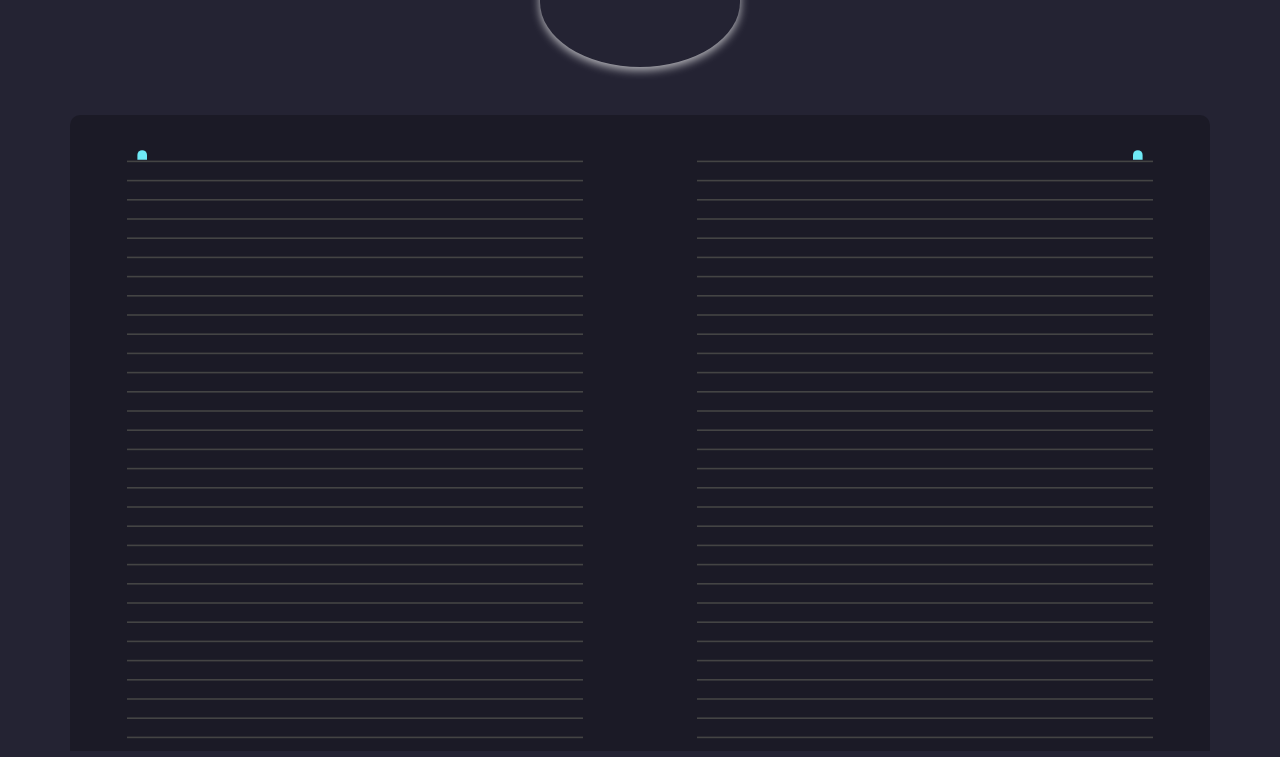
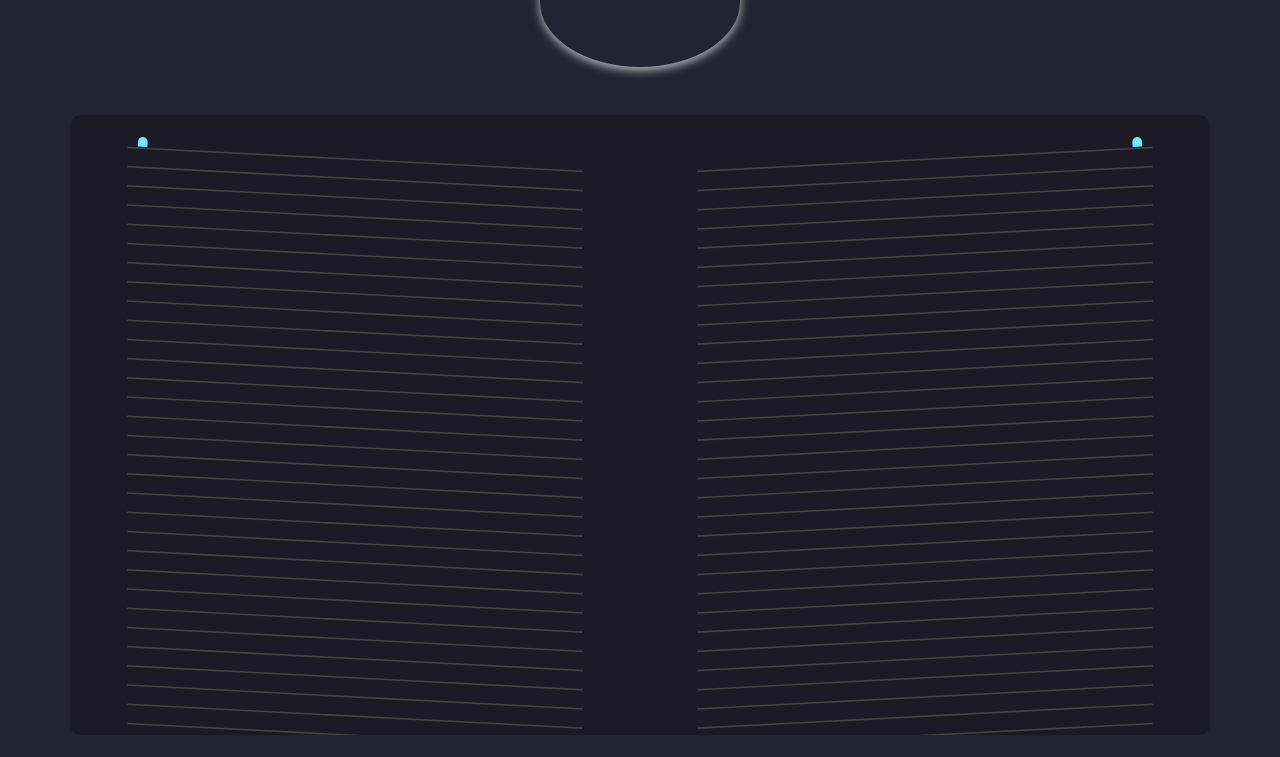
Before and after one commit to chalu/wole-joko, a website with bundled scripts: page index.html in a window 1280 px wide. Shown: the part 43-800 px from the top of the page. Built offline with nearby package versions, Linux system fonts and the light colour scheme.

Commit message:
give attendees a  better view of the podium

```diff
--- a/index.html
+++ b/index.html
@@ -75,7 +75,6 @@
         margin: 3em 1em 1em 1em;
         width: calc(100vw - 2em);
         max-width: 1140px;
-        min-height: 1000px;
         background: rgba(0, 0, 0, 0.25);
         display: flex;
         border-radius: 10px;
@@ -85,7 +84,7 @@
 
       [data-seating-area] [data-seating-side] {
         flex: 1;
-        margin-top: -5em;
+        margin-top: -2.5em;
         transform: scale(0.8);
       }
 
@@ -100,8 +99,13 @@
         justify-content: flex-start;
       }
 
+      [data-seating-side][data-rows-left] .row {
+        transform: rotate(3deg);
+      }
+
       [data-seating-side][data-rows-right] .row {
         flex-direction: row-reverse;
+        transform: rotate(-3deg);
       }
 
       [data-seating-side] .row:last-child {
```
